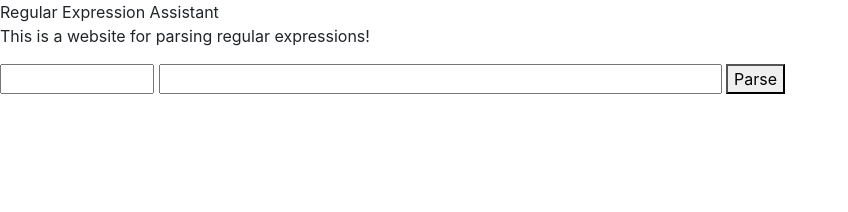
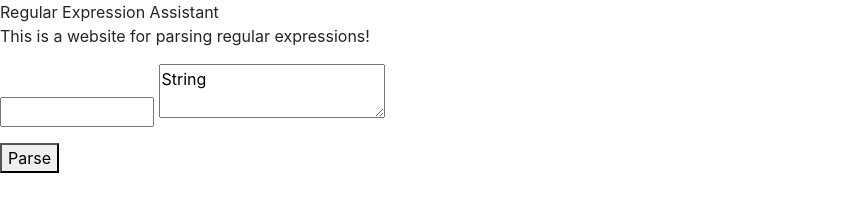
Before and after one commit to achintyaakumar/MiniProject1, a plain HTML site: page index.html in a window 1280 px wide. Shown: the whole page, without its empty margins (0-848 px from the left). Drawn offline with nearby package versions, Linux system fonts and the light colour scheme.

Commit message:
added js

```diff
--- a/index.html
+++ b/index.html
@@ -18,8 +18,11 @@
     </div>
 </header>
 
-<input type="text" id="input" name="Regular Expression" required
+<input type="text" id="input" name="reg" required
        minlength="2" maxlength="16" size="10">
-<input type="text" id="textarea" name="Test Area here!" required
-       minlength="1" maxlength="100" size="50">
-<button onclick="highlight()">Parse</button>
+<textarea>
+String
+</textarea>
+<p id="result"></p>
+
+<button onclick="highlight(this.reg.value)">Parse</button>
--- /dev/null
+++ b/regex.js
@@ -0,0 +1 @@
+Achintya
```
